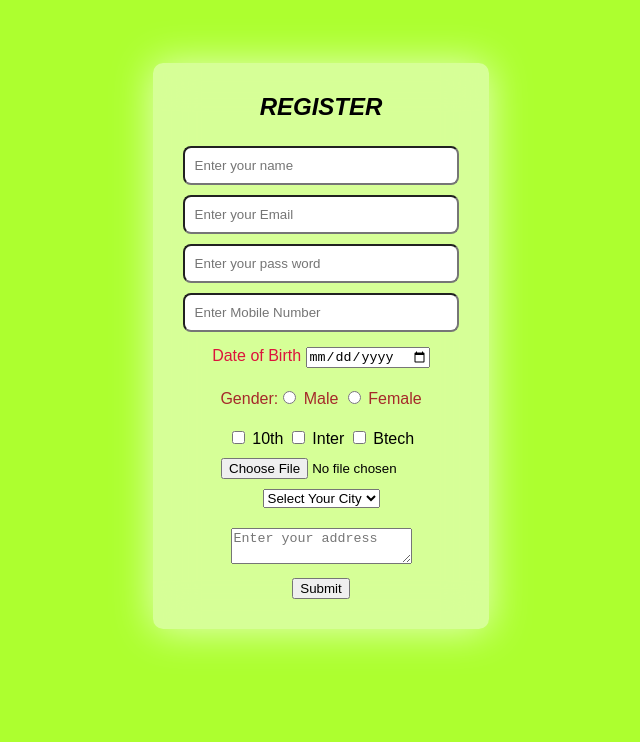
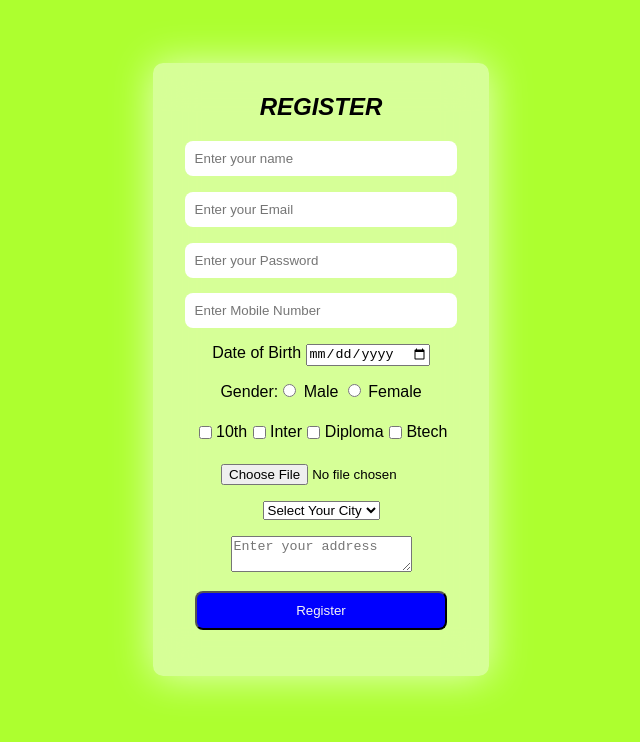
Before and after one commit to SaiSriragh25/Vrindavan-Biography, a plain HTML site: page index.html in a window 1280 px wide. Shown: the whole page, without its empty margins (319-959 px from the left). Drawn offline with Linux system fonts and the light colour scheme.

Commit message:
updatedboxcss2

```diff
--- a/index.html
+++ b/index.html
@@ -23,22 +23,30 @@
         padding: 10px;
         width: 80%;
         border-radius: 8px;
-        margin: 5px 0px 5px 0px;
+
+        border: none;
       }
-      .form-Dob {
+      .parent div {
+        margin: 5% 0%;
+      }
+      .form-field button{
+        width: 80%;
+        border-radius: 8px;
         padding: 10px;
-        color: crimson;
+        background-color:blue;
+         color:whitesmoke;
       }
-      .form-radio {
-        padding: 10px;
-        color: brown;
+      .form-edu{
+        display: flex;
+        width: 80%;
+        padding: 6px;
+        justify-content: space-between;
+
+        margin: auto !important;
+        border-radius: 10px;
       }
-      .form-checkbox {
-        padding: 10px;
-      }
-      .form-field2 {
-        padding: 10px;
-      }
+      .
+
     </style>
   </head>
   <body>
@@ -59,7 +67,7 @@
       <div class="form-field">
         <input
           type="password"
-          placeholder="Enter your pass word"
+          placeholder="Enter your Password"
           name="Password"
           required
         />
@@ -94,18 +102,21 @@
         />
         <label for="gfemale">Female</label>
       </div>
-      <div class="form-field2">
+      <div class="form-edu">
         <input type="checkbox" id="10th" value="10th" />
         <label for="10th">10th</label>
         <input type="checkbox" id="inter" value="Inter" />
         <label for="inter">Inter</label>
+         <input type="checkbox" id="Diploma" value="Diploma" />
+        <label for="Diploma">Diploma</label>
         <input type="checkbox" id="Btech" value="Btech" />
         <label for="Btech">Btech</label>
+
       </div>
       <div>
         <input type="file" style="width: 200px" required />
       </div>
-      <div class="form-field2">
+      <div class="form-city">
         <select required>
           <option value="">Select Your City</option>
           <option value="Hyderabad">Hyderabad</option>
@@ -114,7 +125,7 @@
         </select>
       </div>
 
-      <div class="form-field2">
+      <div class="form-address">
         <textarea
           required
           placeholder="Enter your address"
@@ -122,8 +133,8 @@
           id=""
         ></textarea>
       </div>
-      <div class="form-button">
-        <button>Submit</button>
+      <div class="form-field">
+        <button>Register</button>
       </div>
     </form>
   </body>
```
Also changed, not shown: login.html (+9 -3 lines).
